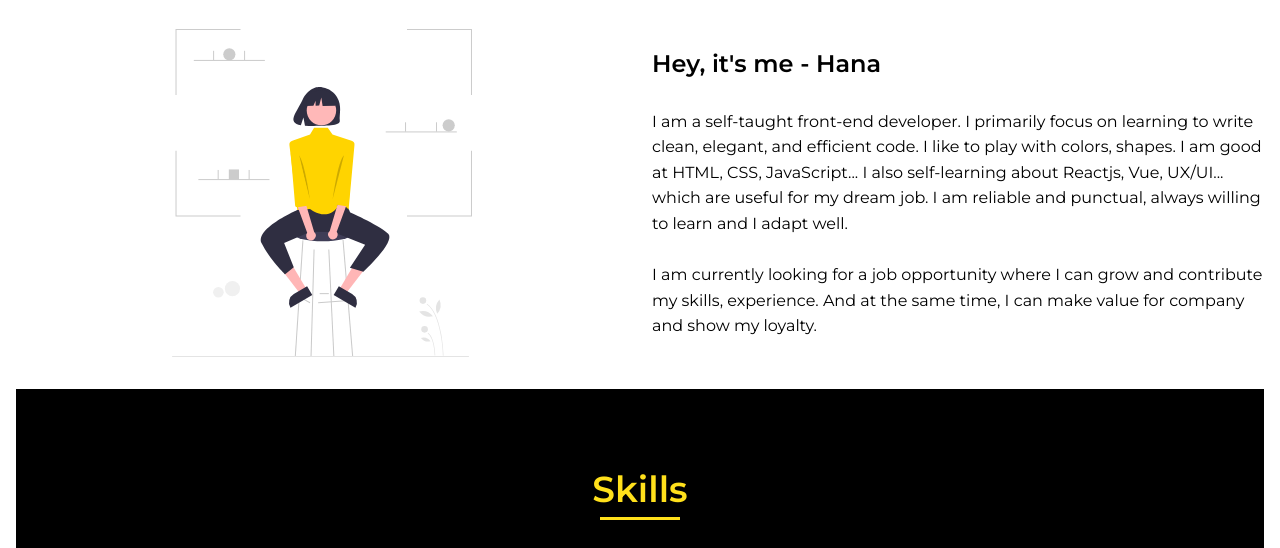
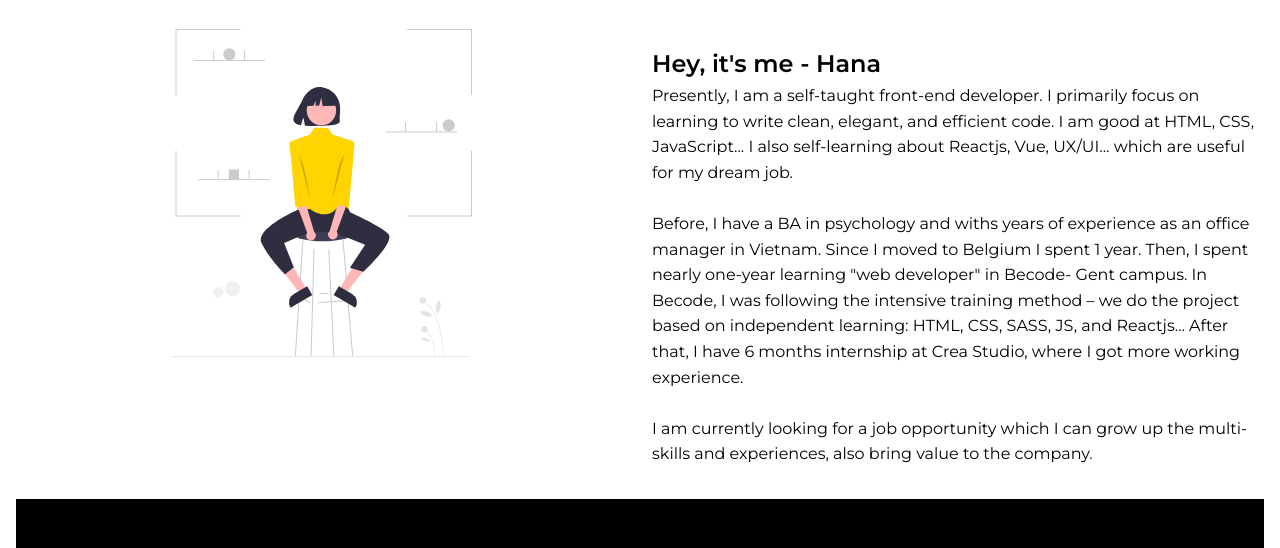
Before and after one commit to myle-truong/just-sayhey, a plain HTML site: page index.html in a window 1280 px wide. Shown: the part 933-1481 px from the top of the page. Drawn offline with nearby package versions, Linux system fonts and the light colour scheme.

Commit message:
Upate about

```diff
--- a/index.html
+++ b/index.html
@@ -108,19 +108,27 @@
 
                <div class="about__description">
                   <h2 class="about__subtitle">Hey, it's me - Hana</h2>
-
-                  <br />
                   <p class="about__text">
-                      I am a self-taught front-end developer.
-I primarily focus on learning to write clean, elegant, and efficient code. I like to play with colors, shapes. I am good at HTML, CSS, JavaScript... I also self-learning about Reactjs, Vue, UX/UI... which are useful for my dream job. I am reliable and punctual, always willing to learn and I adapt well.
-
-
+                     Presently, I am a self-taught front-end developer. I
+                     primarily focus on learning to write clean, elegant, and
+                     efficient code. I am good at HTML, CSS, JavaScript... I
+                     also self-learning about Reactjs, Vue, UX/UI... which are
+                     useful for my dream job.
                   </p>
                   <p class="about__text">
-                     <br />
-                     I am currently looking for a job opportunity where I can
-                     grow and contribute my skills, experience. And at the same
-                     time, I can make value for company and show my loyalty.
+                     <br />Before, I have a BA in psychology and withs years of
+                     experience as an office manager in Vietnam. Since I moved
+                     to Belgium I spent 1 year. Then, I spent nearly one-year
+                     learning "web developer" in Becode- Gent campus. In Becode,
+                     I was following the intensive training method – we do the
+                     project based on independent learning: HTML, CSS, SASS, JS,
+                     and Reactjs... After that, I have 6 months internship at
+                     Crea Studio, where I got more working experience.
+                  </p>
+                  <p class="about__text">
+                     <br />I am currently looking for a job opportunity which I
+                     can grow up the multi-skills and experiences, also bring
+                     value to the company.
                   </p>
                </div>
             </div>
```
